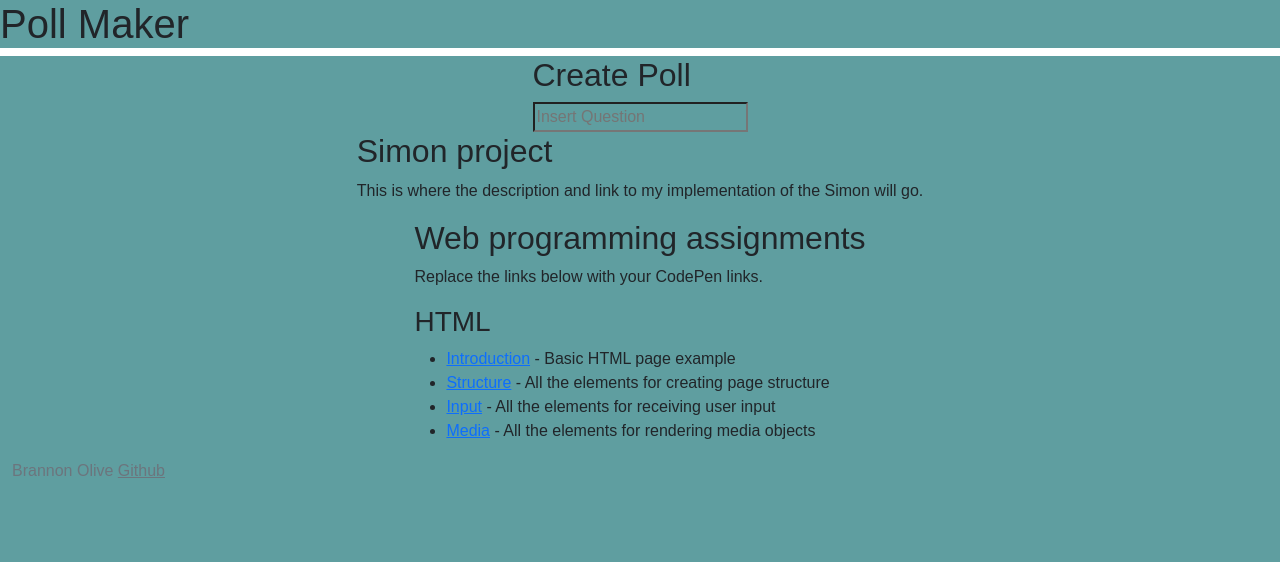
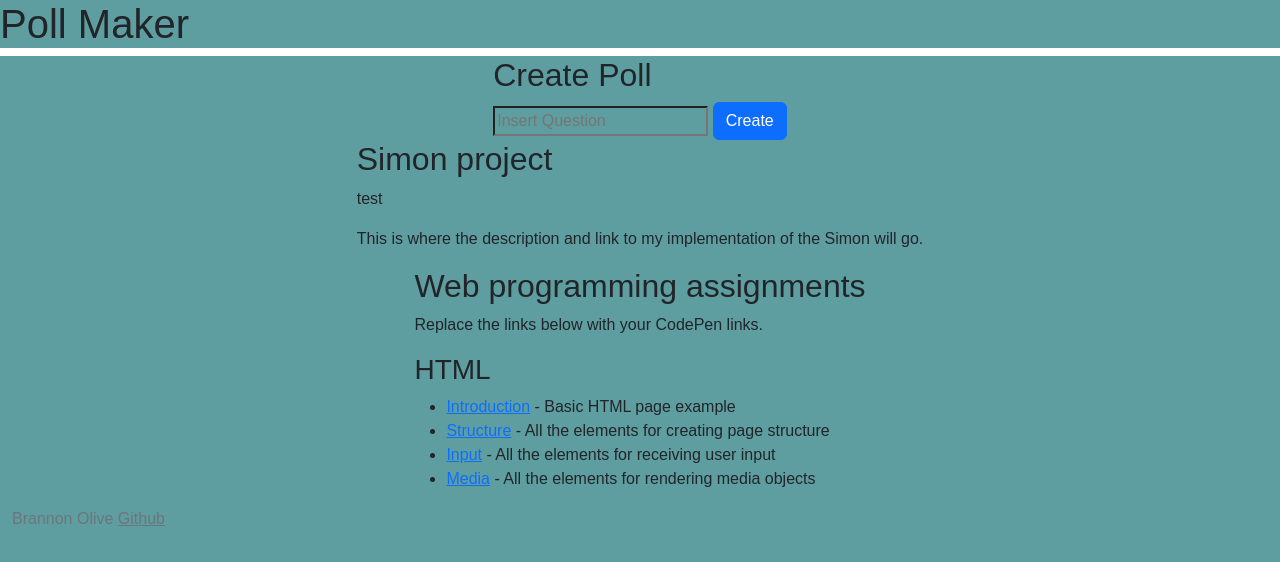
Before and after one commit to bolive2/startup, a plain HTML site: page index.html in a window 1280 px wide. Drawn offline with nearby package versions, Linux system fonts and the light colour scheme.

Commit message:
Something Jave works

```diff
--- a/index.html
+++ b/index.html
@@ -22,12 +22,18 @@
       <section>
         <h2>Create Poll</h2>
         <div>
-          <input type="text" id="name" placeholder="Insert Question" />
+          <input type="text" id="question" placeholder="Insert Question" />
+          <button class="btn btn-primary" onclick="createQ()">Create</button>
         </div>
       </section>
       <section>
         <h2>Simon project</h2>
+        <p id="main"></p>
         <p>
+          <script>
+            var question = 'test'
+            document.getElementById("main").innerHTML = question;
+          </script>
           This is where the description and link to my implementation of the
           Simon will go.
         </p>
--- /dev/null
+++ b/questoin.js
@@ -0,0 +1,5 @@
+function createQ() {
+    const nameEl = document.querySelector("#name");
+    localStorage.setItem("question", nameEl.value);
+    window.location.href = "index.html";
+  }
```
